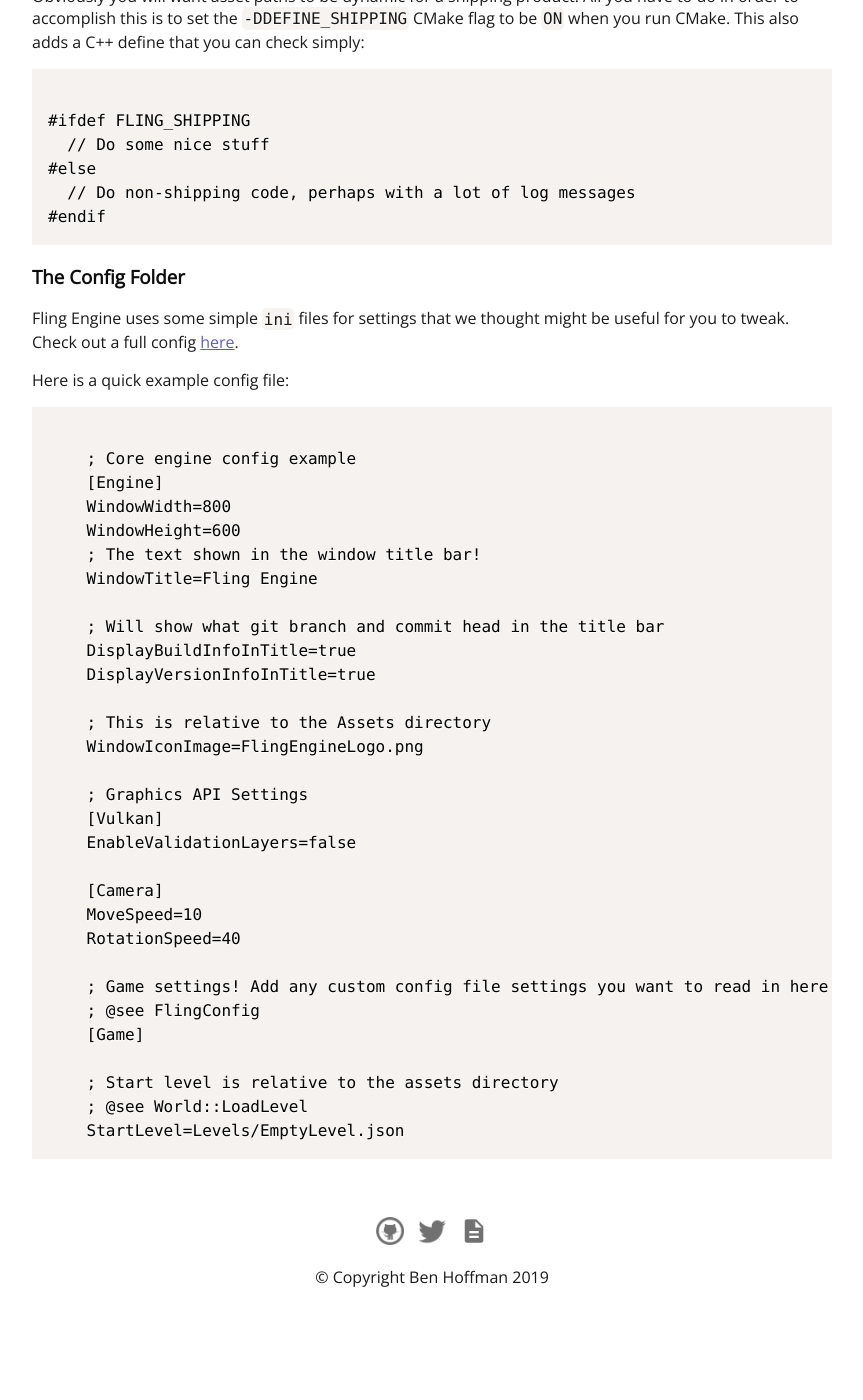
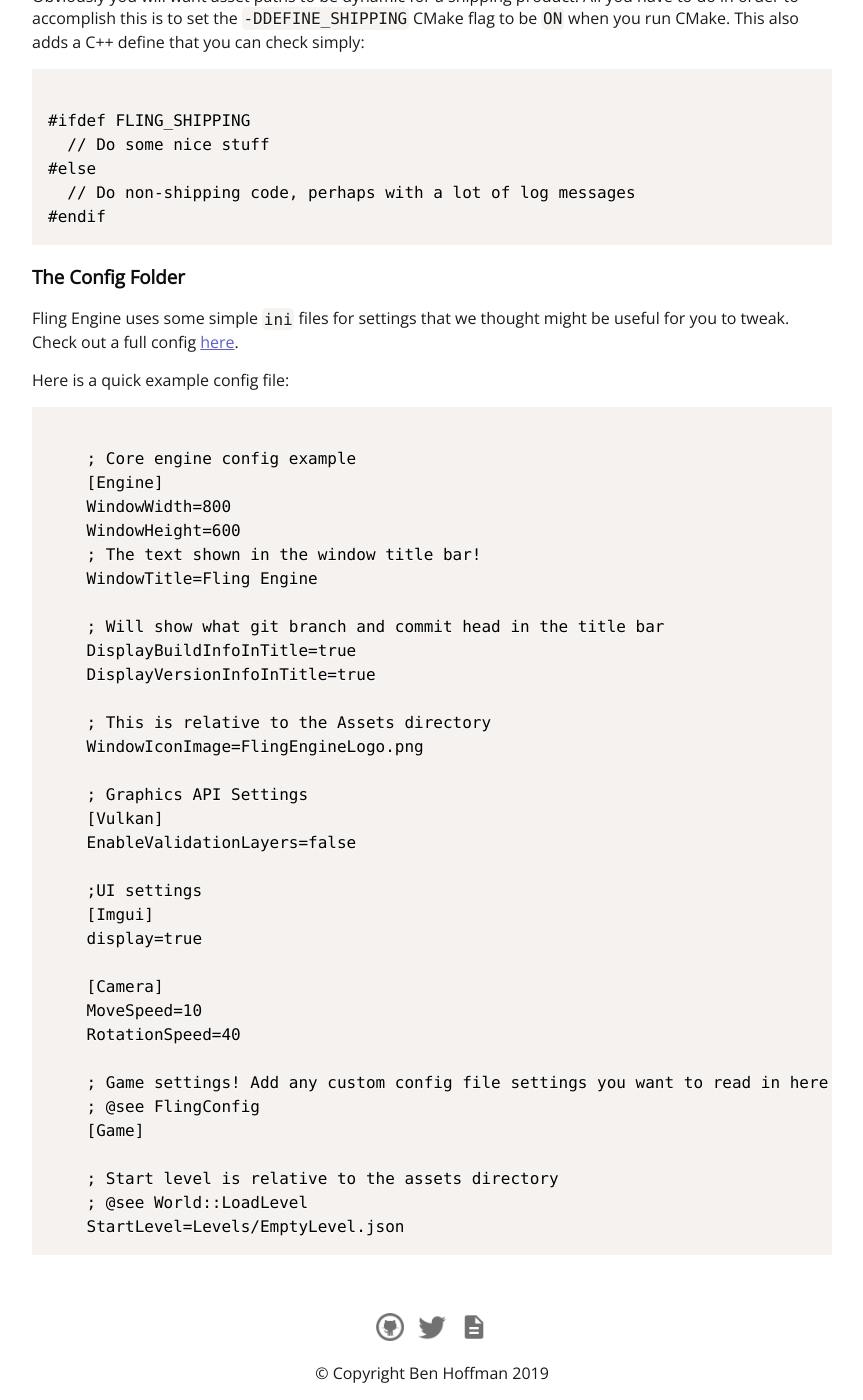
Before and after one commit to flingengine/flingengine.io, a Jekyll site: the page built from index.html, in a window 1280 px wide and 1400 px high, scrolled down 2503 px. Shown: the whole window, without its empty margins (208-1071 px from the left). Built offline with Jekyll 4.4.1, drawn with Linux system fonts in a browser that asks for light colours; nearby versions of some CDN libraries; some web fonts are replaced; library files that are not in the unit come from our copies; before the commit the page ends 3807 px from its top, so only the background shows below that.

Commit message:
update index.html

```diff
--- a/index.html
+++ b/index.html
@@ -145,6 +145,10 @@
     [Vulkan]
     EnableValidationLayers=false
 
+    ;UI settings
+    [Imgui]
+    display=true
+
     [Camera]
     MoveSpeed=10
     RotationSpeed=40
```
